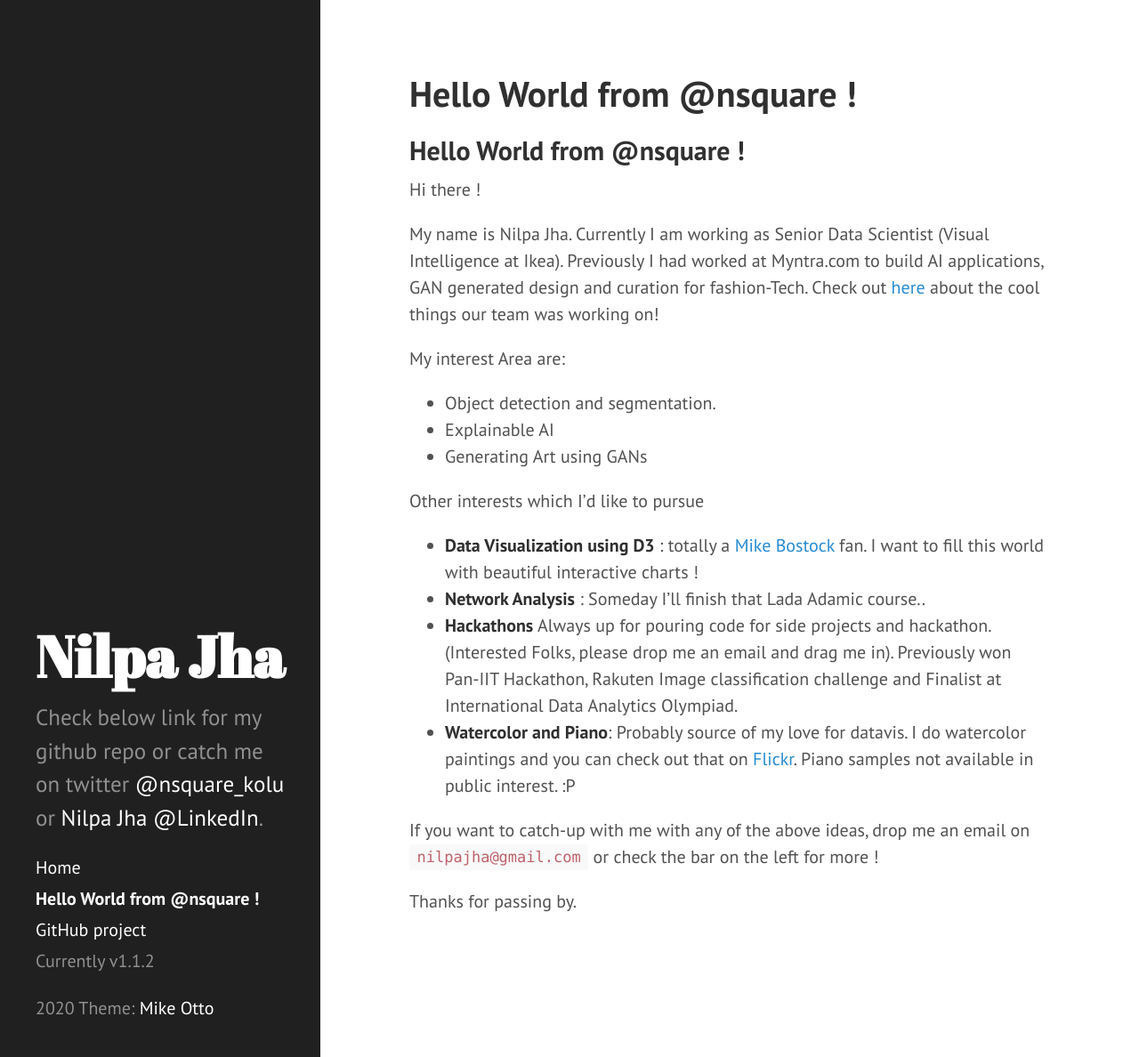
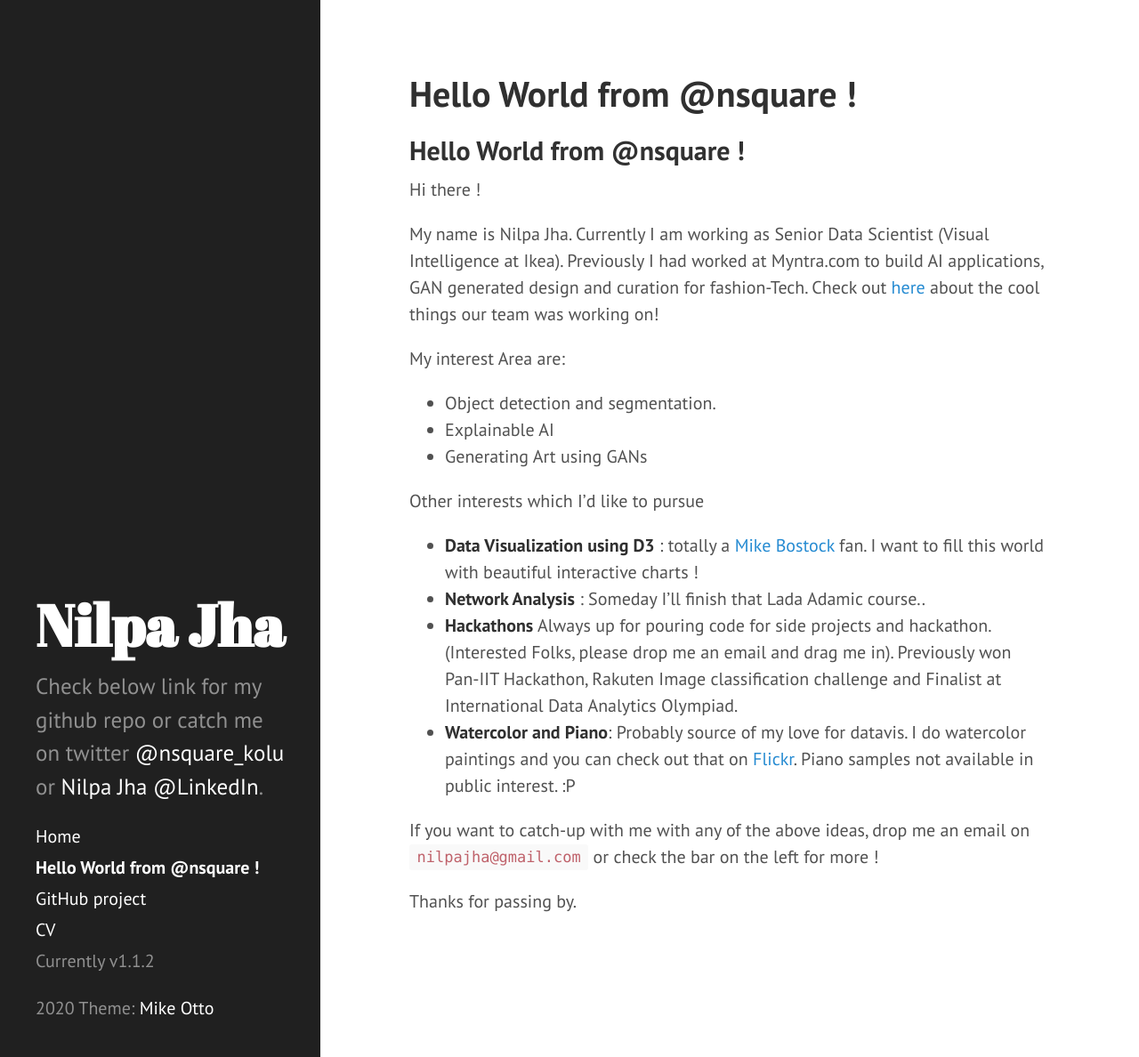
Before and after one commit to nsquare/nsquare.github.io, a Jekyll site: the page built from index.md, in a window 1280 px wide and 1188 px high. Shown: the whole window at 89% size. Built offline with Jekyll 4.4.1, drawn with Linux system fonts in a browser that asks for light colours; our own code applies the rules of GitHub Pages for plain Markdown files; the list of posts is cut into pages by our own code.

Commit message:
paginate edit

```diff
--- a/_includes/sidebar.html
+++ b/_includes/sidebar.html
@@ -28,8 +28,11 @@
 
       <!--<a class="sidebar-nav-item" href="{{ site.github.repo }}/archive/v{{ site.version }}.zip">Download</a>-->
       <a class="sidebar-nav-item" href="{{ site.github.repo }}">GitHub project</a>
+
+      <a class="sidebar-nav-item" href="https://drive.google.com/file/d/175E3-QgyZ2_XxGOi97KbcpkjgRbXboo-/view">CV</a>
       <span class="sidebar-nav-item">Currently v{{ site.version }}</span>
     </nav>
+
 
     <p> {{ site.time | date: '%Y' }} Theme: <a href="https://github.com/mdo" target="_blank">Mike Otto</a>  </p>
   </div>
```
Also changed, not shown: about.md (deleted, +0 -1 lines).
